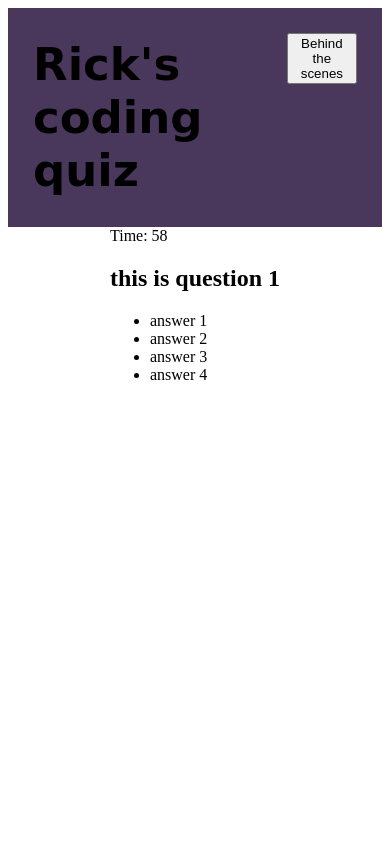
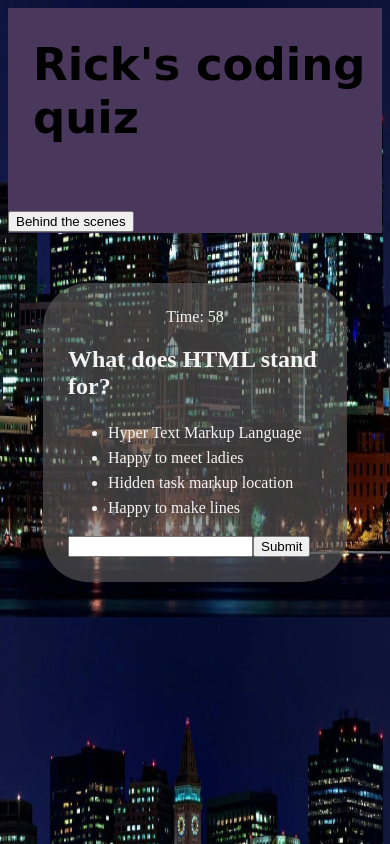
Before and after one commit to rktvpr/Ricks-coding-quiz, a plain HTML site: page index.html in a window 390 px wide. Both pictures are taken after a click on the button "Start". Drawn offline with Linux system fonts and the light colour scheme; a web font is replaced by a local one.

Commit message:
applied further CSS and JS to make the app more functional and styled

```diff
--- a/index.html
+++ b/index.html
@@ -24,7 +24,7 @@
     <div class="intro">
       <h1 class="openingStatement">Welcome to my coding quiz</h1>
       <p class="description">This is a short coding quiz designed to help reinforce some basic information
-        about the Javascript coding language </p>
+        about coding languages </p>
       <button class="start">Start</button>
     </div>
     <div class="quizContainer">
--- a/script.js
+++ b/script.js
@@ -30,29 +30,29 @@ start.addEventListener("click", function () {
 //questions, answers, and solutions stored in a variable
 var questions = [
     {
-        question: "this is question 1",
-        mC: ["answer 1", "answer 2", "answer 3", "answer 4"],
-        correct: "answer 1"
+        question: "What does HTML stand for?",
+        mC: ["Hyper Text Markup Language", "Happy to meet ladies", "Hidden task markup location", "Happy to make lines"],
+        correct: "Hyper Text Markup Language"
     },
     {
-        question: "this is question 2",
-        mC: ["answer 1", "answer 2", "answer 3", "answer 4"],
-        correct: "answer 1"
+        question: "What does an event listener do?",
+        mC: ["nothing", "links a button to an event", "links html to JS", "links HTML to CSS"],
+        correct: "links a button to an event"
     },
     {
-        question: "this is question 3",
-        mC: ["answer 1", "answer 2", "answer 3", "answer 4"],
-        correct: "answer 1"
+        question: "What does CSS do on a website?",
+        mC: ["Inputs text to webpage", "Makes the webpage go super saiyan 2", "styles the website", "Inputs functionality to webpage"],
+        correct: "styles the website"
     },
     {
-        question: "this is question 4",
-        mC: ["answer 1", "answer 2", "answer 3", "answer 4"],
-        correct: "answer 1"
+        question: "What does a variable do?",
+        mC: ["stores styling properties", "declares an object", "Adds a click event", "It does my taxes"],
+        correct: "declares an object"
     },
     {
-        question: "this is question 5",
-        mC: ["answer 1", "answer 2", "answer 3", "answer 4"],
-        correct: "answer 1"
+        question: "What is Vegeta's final form?",
+        mC: ["Susano", "Super Saiyan", "Ultra Instinct", "Ultra Ego"],
+        correct: "Ultra Ego"
     }
 ]
 //displays questions and answers in the order stored above
@@ -91,9 +91,61 @@ function correct(event) {
     }
 }
 
+//ends quiz for user
 function endQuiz() {
+    answers.innerHTML = ""
     questionIndex = 0
     question.innerHTML = "Your Score is " + score + "!"
-
-
+    //creates an h1 element
+    const createheader = document.createElement("h1")
+    //gives our const an id
+    createheader.id = "createheader"
+    createheader.textContent = "Congrats! You finished!"
+    quizContainer.appendChild(createheader)
+    //creates a p tag
+    const createparagraph = document.createElement("p");
+    createparagraph.id = "createparagraph"
+    quizContainer.appendChild(createparagraph)
 }
+//creates an input to put your initials
+const scoreboard = document.createElement("label")
+scoreboard.id = "createScoreboard"
+scoreboard.textcontent = "What are your initials?"
+quizContainer.appendChild(scoreboard)
+// allows user to input initials... creates input element
+const Initials = document.createElement("input")
+Initials.type = "text"
+Initials.id = "initials"
+// creates an empty string for the user to be able to input initials
+Initials.textContent = ""
+quizContainer.appendChild(Initials)
+//creates button to submit initials
+const SavedInit = document.createElement("button")
+SavedInit.type = "Submit"
+SavedInit.id = "Submit"
+SavedInit.textContent = "Submit"
+quizContainer.appendChild(SavedInit)
+//stores our scores and variables in local storage
+SavedInit.addEventListener("click", function () {
+    var FirstLast = Initials.value;
+    //gives message if nothing is inputed
+    if (FirstLast === "") {
+        console.log("Please try again!");
+    } else {
+        //lists final score
+        var finalScore = {
+            Firstlast: FirstLast
+        }
+        console.log(finalScore)
+        var scoreList = localStorage.getItem("scoreList")
+        if (scoreList === null) {
+            scoreList = []
+        } else {
+            scoreList = JSON.parse(scoreList)
+        }
+        scoreList.push(finalScore)
+        var UpdatedScore = JSON.stringify(scoreList)
+        localStorage.setItem("scoreList", UpdatedScore)
+        window.location.replace("scores.html")
+    }
+})
--- a/style.css
+++ b/style.css
@@ -1,13 +1,20 @@
-video {
-    position: fixed;
-    right: 0;
-    bottom: 0;
-    min-width: 100%;
-    min-height: 100%;
+.background-img {
+    background-image: url(./images/skyline.jpg);
+    background-size: 100% 100%;
+    background-position: fixed;
 }
+
 .body {
     font-size: 30px;
     font-family: 'Oswald', sans-serif;
+}
+
+.intro {
+    color: white;
+    background-color: rgba(97, 96, 96, 0.6);
+    border-radius: 45px;
+    padding: 25px;
+    margin-top: 15px;
 }
 
 header {
@@ -45,3 +52,32 @@ header {
     display: flex;
     justify-content: center;
 }
+
+.quizContainer {
+    background-color: rgba(97, 96, 96, 0.6);
+    color: rgb(243, 243, 243);
+    border-radius: 45px;
+    padding: 25px;
+    margin-top: 15px;
+}
+
+.timer {
+    display: flex;
+    justify-content: center;
+}
+
+.answers {
+    line-height: 25px;
+}
+
+@media screen and (max-width: 700px) {
+    header {
+        display: flex;
+        flex-direction: column;
+        justify-content: space-between;
+    }
+
+    .content {
+        margin: 35px;
+    }
+}
```
Also changed, not shown: images/skyline.jpg (added).
